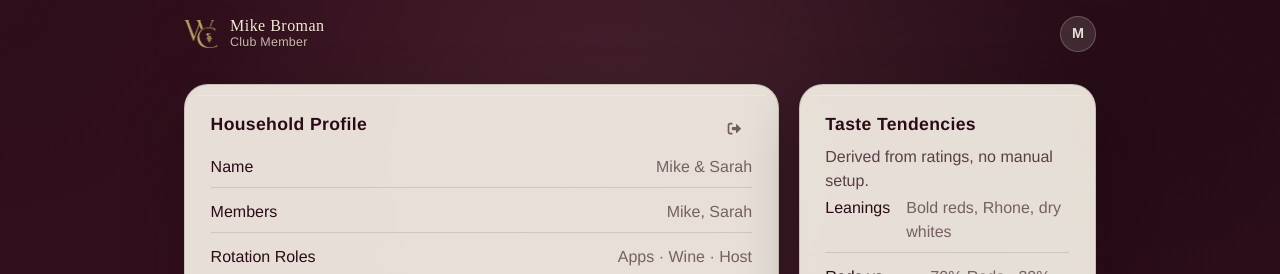
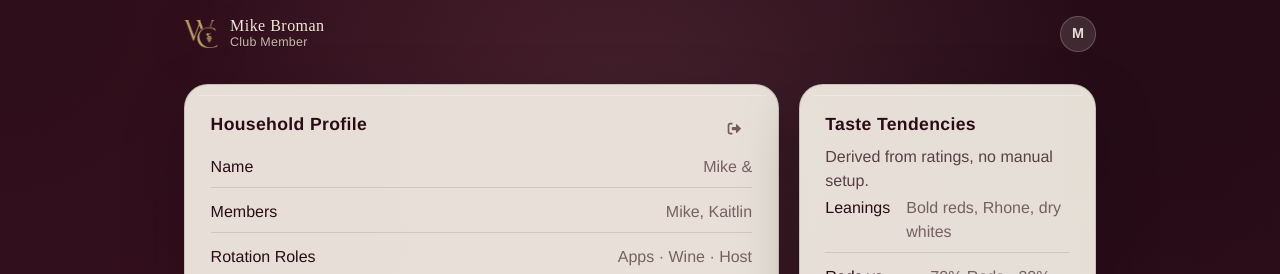
Before and after one commit to mikebroman/wine-club, a React (Vite) app: page /profile in a window 1280 px wide. Both pictures are taken after a click on the button "Continue with Google". Shown: the top 274 px of the page. Built offline with nearby package versions, Linux system fonts and the light colour scheme.

Commit message:
Update bottle broughtBy details and modify ProfileScreen member names

```diff
--- a/src/data/bottles.js
+++ b/src/data/bottles.js
@@ -61,7 +61,7 @@ export const bottleCatalog = [
     eventDate: 'Dec 7',
     eventTitle: 'Johnsons Holiday Night',
     host: 'Johnsons',
-    broughtBy: 'Mike & Sarah',
+    broughtBy: 'Mike & Kaitlin',
     image:
       'https://images.unsplash.com/photo-1510812431401-41d2bd2722f3?auto=format&fit=crop&w=1200&q=80',
     ratings: { love: 4, like: 2, meh: 0 },
--- a/src/screens/ProfileScreen.jsx
+++ b/src/screens/ProfileScreen.jsx
@@ -19,11 +19,11 @@ export default function ProfileScreen({ onLogout }) {
         <ul className="wine-list">
           <li>
             <span>Name</span>
-            <span>Mike & Sarah</span>
+            <span>Mike & </span>
           </li>
           <li>
             <span>Members</span>
-            <span>Mike, Sarah</span>
+            <span>Mike, Kaitlin</span>
           </li>
           <li>
             <span>Rotation Roles</span>
```
